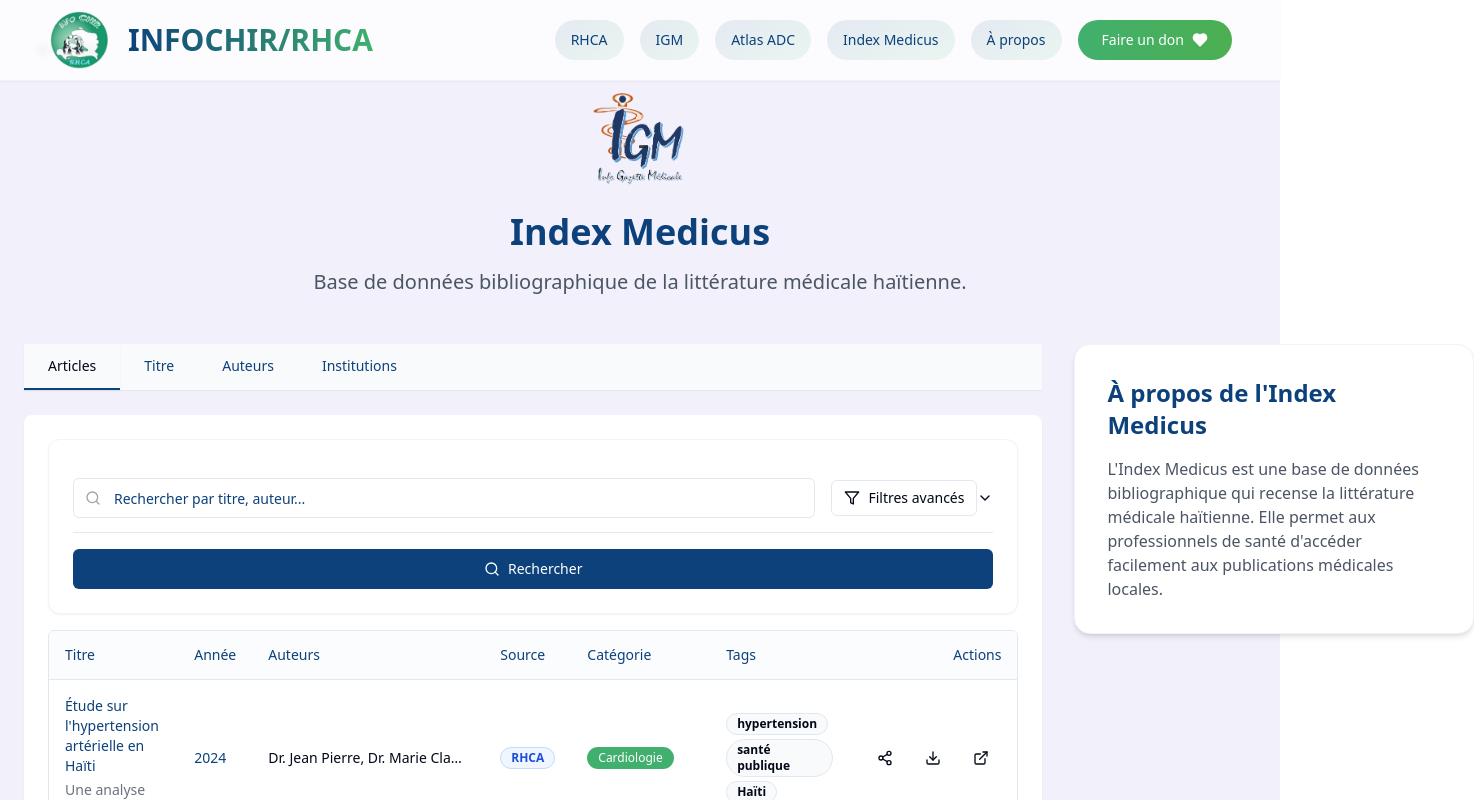
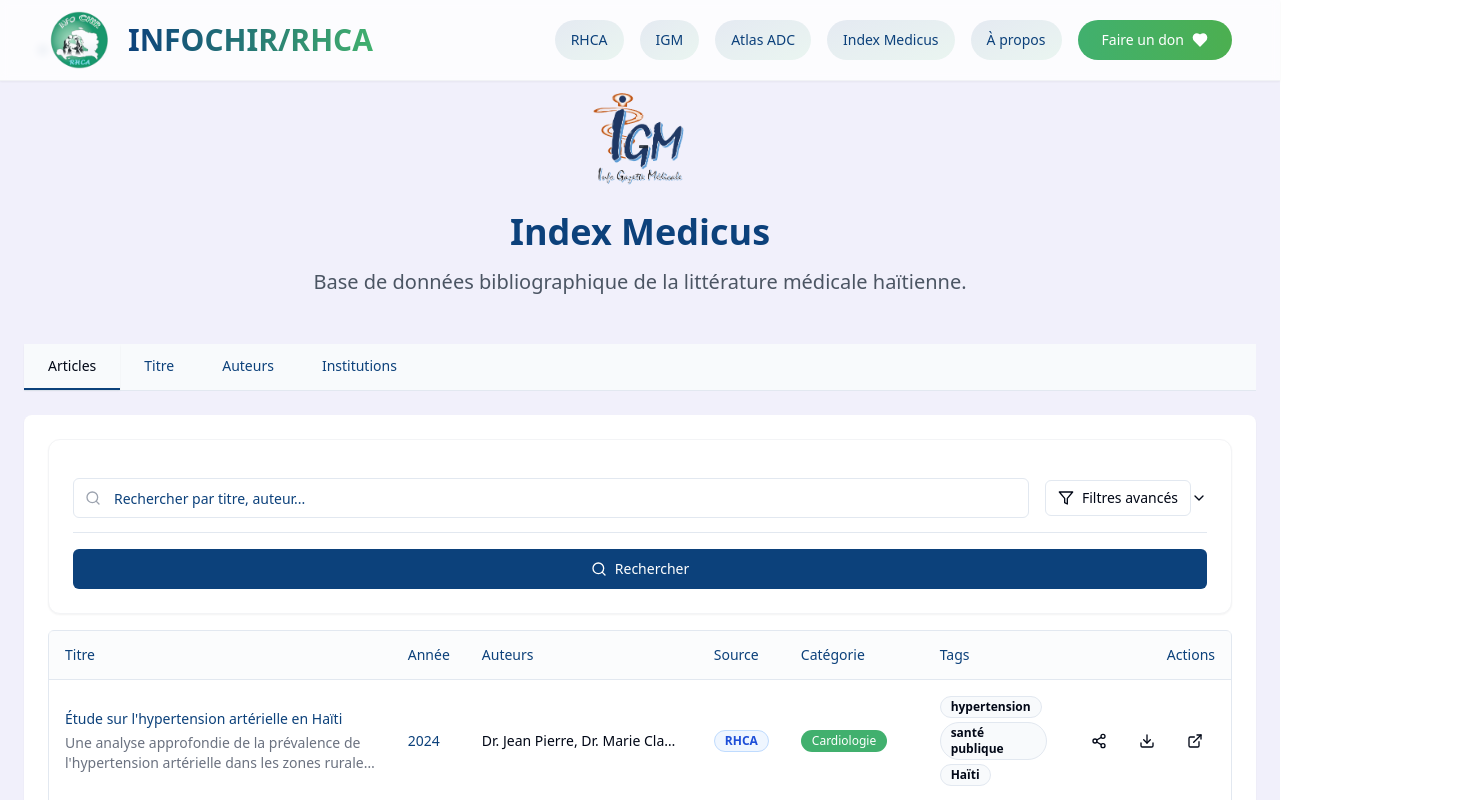
Before and after one commit to intelogroup/infochir-rhca, a React (Vite) app: page /index-medicus in a window 1280 px wide. Shown: the top 800 px of the page, 1474 px wide, since content can reach past the window. Built offline with nearby package versions, Linux system fonts and the light colour scheme.

Commit message:
Move About Section and Expand Table
Reposition the "À propos de l'Index Medicus" section to the bottom of the page and adjust the layout to expand the article table to the right for better visibility.
[skip gpt_engineer]

```diff
--- a/src/pages/IndexMedicus.tsx
+++ b/src/pages/IndexMedicus.tsx
@@ -33,8 +33,6 @@ const IndexMedicus = () => {
             </p>
           </div>
 
-          <div className="grid lg:grid-cols-[1fr,400px] gap-4 sm:gap-6 lg:gap-8">
-            <div>
           <Tabs defaultValue="articles" className="mb-6">
             <TabsList className="w-full justify-start border-b rounded-none p-0 h-auto">
               <TabsTrigger
@@ -83,10 +81,8 @@ const IndexMedicus = () => {
               </div>
             </TabsContent>
           </Tabs>
-            </div>
 
-            <div className="grid grid-cols-1 gap-4 sm:gap-6 content-start">
-              <div className="bg-white rounded-xl sm:rounded-2xl p-4 sm:p-6 lg:p-8 shadow-md border border-gray-100 hover:shadow-lg transition-shadow">
+          <div className="bg-white rounded-xl sm:rounded-2xl p-4 sm:p-6 lg:p-8 shadow-md border border-gray-100 hover:shadow-lg transition-shadow mt-6">
             <h2 className="text-lg sm:text-xl lg:text-2xl font-semibold text-primary mb-3 sm:mb-4">
               À propos de l'Index Medicus
             </h2>
@@ -96,8 +92,6 @@ const IndexMedicus = () => {
           </div>
         </div>
       </div>
-        </div>
-      </div>
     </MainLayout>
   );
 };
```
Lines whose indentation alone changed are shown as unchanged.
